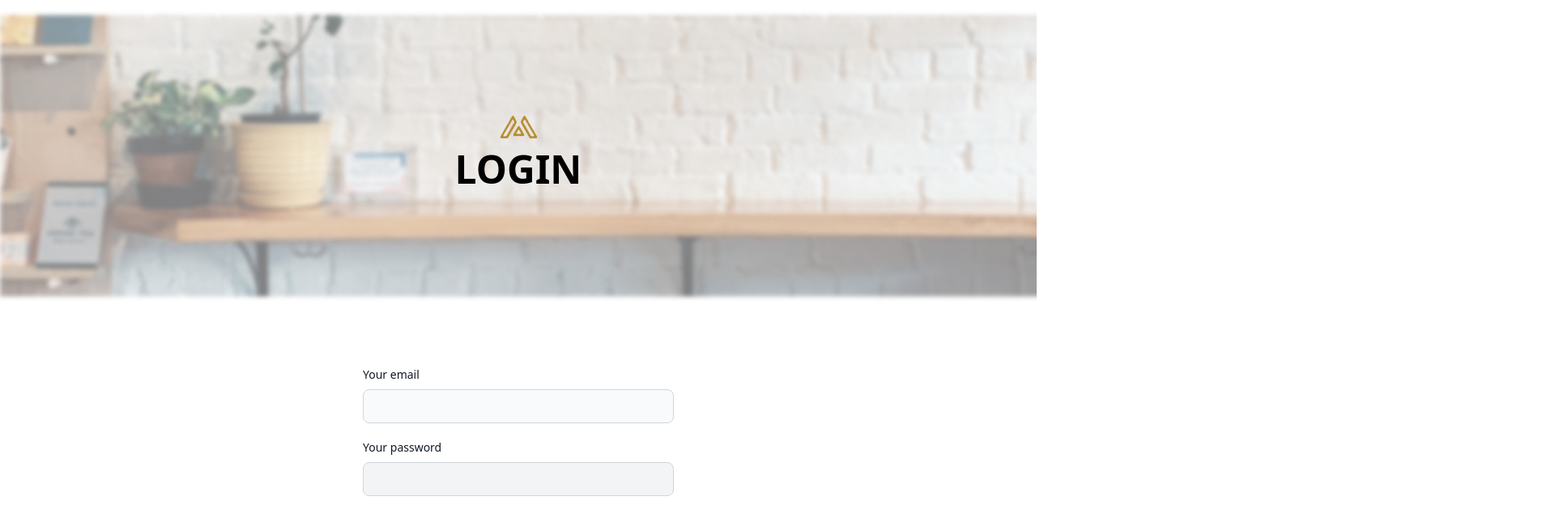
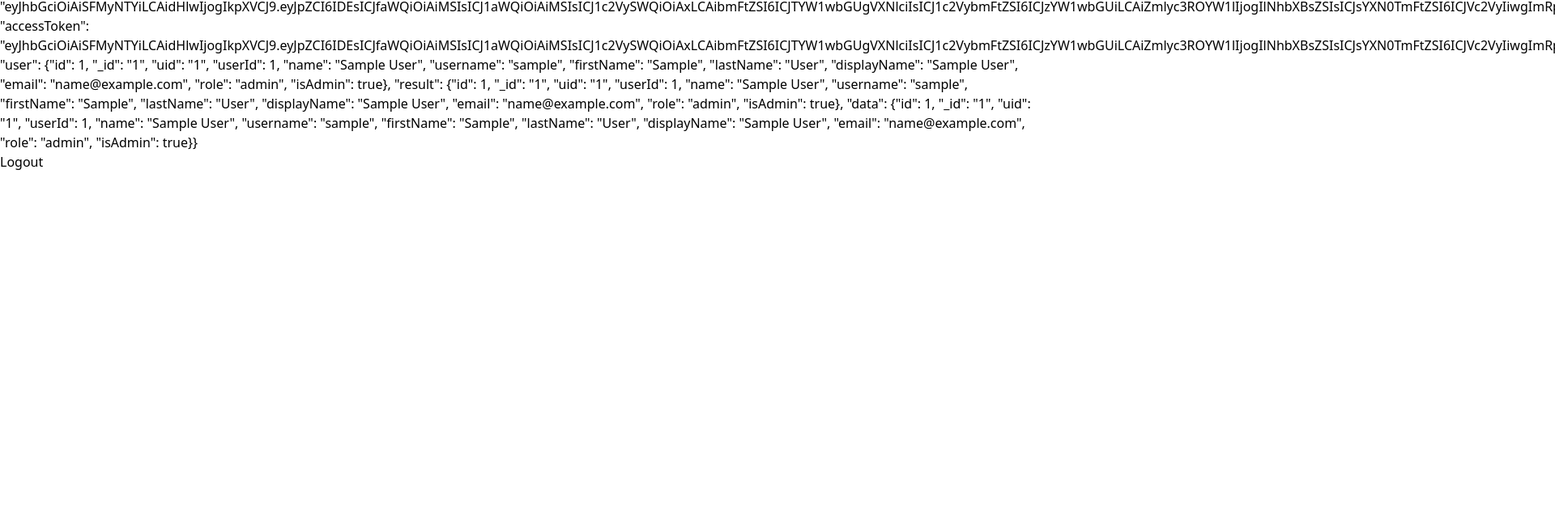
Before and after one commit to uttampun44/furniro, a React (Vite) app in the folder furniro-frontend/: page /users in a window 1280 px wide. Before the commit this address led to /login. Shown: the part 52-676 px from the top of the page at 81% size, 1920 px wide, since content can reach past the window. Built offline with nearby package versions, Linux system fonts and the light colour scheme; sample sign-in values are in the browser's storage.

Commit message:
adding routes file seperate

```diff
--- a/furniro-frontend/context/ContextProvider.tsx
+++ b/furniro-frontend/context/ContextProvider.tsx
@@ -1,32 +1,52 @@
-import React, { useState, ReactNode, createContext } from 'react';
+import React, { useState, ReactNode, createContext, useEffect } from 'react';
 
 type ContextProviderProps = {
     children?: ReactNode
 }
 type ContextValueType = {
-   isAuthenticated: boolean;
-   setAuthenticated: React.Dispatch<React.SetStateAction<boolean>>;
-}
-type user={
-   curentUser: string,
-   token:string
+   user:string | null
+   token:string | null,
+   setToken:React.Dispatch<React.SetStateAction<string | null>>
+   setUser:React.Dispatch<React.SetStateAction<string | null>>
 }
 
-type loginForm = {
-   email:string,
-   password:string
-}
 
 const Context = createContext<ContextValueType | undefined>(undefined);
 
 
 const ContextProvider = ({children}:ContextProviderProps) =>{
 
+   const [token, setToken] = useState<string | null>(() => {
+      return localStorage.getItem("Token");
+  });
+  const [user, setUser] =  useState<string | null>(localStorage.getItem("User"));
 
-    const [isAuthenticated, setAuthenticated] = useState(false);
+
+    useEffect(() => {
+      try {
+
+         if (token) {
+          localStorage.setItem("Token", token);
+          setToken(token);
+         }else{
+            localStorage.removeItem("Token")
+         }
+
+         if(user){
+            localStorage.setItem("User", user);
+            setUser(user);
+         }else{
+            localStorage.removeItem("User");
+         }
+
+       } catch (error) {
+         // console.error("Error parsing JSON from localStorage:", error);
+       }
+    }, [token, user])
+
 
   return(
-     <Context.Provider value={{isAuthenticated, setAuthenticated}}>
+     <Context.Provider value={{user, token, setToken, setUser}}>
         {children}
      </Context.Provider>
   )
--- a/furniro-frontend/src/App.tsx
+++ b/furniro-frontend/src/App.tsx
@@ -1,45 +1,14 @@
-import { BrowserRouter, Routes, Route, Navigate } from "react-router-dom";
-import Home from "./page/Home";
-import About from "./page/About";
-import Shop from "./page/Shop";
-import Contact from "./page/Contact";
-import Login from "./page/Login";
-import Signup from "./page/Signup";
-import { useEffect, useState } from "react";
-import UserDashboard from "./page/UserDashboard";
-import ContextProvider from '../context/ContextProvider';
-
+import { BrowserRouter } from "react-router-dom";
+import ContextProvider from "../context/ContextProvider";
+import AppRoutes from "./AppRoutes";
 
 function App() {
-  const [isLogin, setLogins] = useState<boolean>(false);
-
-  useEffect(() => {
-    const token = localStorage.getItem("Token") ? true : false;
-    if (token) {
-        setLogins(true);
-    }
-}, []);
-
   return (
-    <>
-
+    <ContextProvider>
       <BrowserRouter>
-      <ContextProvider>
-        <Routes>
-          <Route path="/" element={<Home />} />
-          <Route path="/about" element={<About />} />
-          <Route path="/shop" element={<Shop />} />
-          <Route path="/contact" element={<Contact />} />
-          <Route path="/login" element={<Login setLogins={setLogins} />} />
-          <Route path="/signup" element={<Signup />} />
-          <Route
-            path="/users"
-            element={isLogin ? <UserDashboard /> : <Navigate to="/login" />}
-          />
-        </Routes>
-        </ContextProvider>
+        <AppRoutes />
       </BrowserRouter>
-    </>
+    </ContextProvider>
   );
 }
 
--- /dev/null
+++ b/furniro-frontend/src/AppRoutes.tsx
@@ -0,0 +1,32 @@
+import {Routes, Route, Navigate } from "react-router-dom";
+import Home from "./page/Home";
+import About from "./page/About";
+import Shop from "./page/Shop";
+import Contact from "./page/Contact";
+import Login from "./page/Login";
+import Signup from "./page/Signup";
+import UserDashboard from "./page/UserDashboard";
+import { useContext } from "react";
+import { Context } from "../context/ContextProvider";
+
+const AppRoutes = () => {
+  const context = useContext(Context);
+
+  return (
+    <Routes>
+      <Route path="/" element={<Home />} />
+      <Route path="/about" element={<About />} />
+      <Route path="/shop" element={<Shop />} />
+      <Route path="/contact" element={<Contact />} />
+      <Route path="/login" element={<Login />} />
+      <Route path="/signup" element={<Signup />} />
+      <Route
+        path="/users"
+        element={context?.token ? <UserDashboard /> : <Navigate to="/login" />}
+      />
+      <Route path="*" element={<Navigate to="/" />} />
+    </Routes>
+  );
+};
+
+export default AppRoutes;
--- a/furniro-frontend/src/page/Login.tsx
+++ b/furniro-frontend/src/page/Login.tsx
@@ -2,57 +2,53 @@ import { Link, useNavigate } from "react-router-dom";
 import Backgroundpic from "../components/Backgroundpic";
 import Footer from "../components/Footer";
 import Header from "../components/Header";
-import {  useState } from "react";
+import { useContext, useState } from "react";
 import axios from "axios";
+import { Context } from "../../context/ContextProvider";
 
-interface formLogin{
-  email:string,
-  password:string
-}
-interface LoginProps {
-  setLogins: (value: boolean) => void;
+interface formLogin {
+  email: string;
+  password: string;
 }
 
-
-function Login({setLogins}:LoginProps) {
-
+function Login() {
   const users = useNavigate();
 
+  const context = useContext(Context);
+
   const [login, setLogin] = useState<formLogin>({
-    'email': '',
-    'password': ''
+    email: "",
+    password: "",
   });
   const [error, setError] = useState<string | null>(null);
 
-  const loginVal = (e: React.ChangeEvent<HTMLInputElement>) =>{
+  const loginVal = (e: React.ChangeEvent<HTMLInputElement>) => {
+    const { name, value } = e.target;
+    setLogin({
+      ...login,
+      [name]: value,
+    });
+  };
 
-     const {name, value} = e.target
-     setLogin({
-      ...login, [name]: value
-     })
-  }
+  const loginForm = async (e: React.FormEvent<HTMLFormElement>) => {
+    e.preventDefault();
+    try {
+      const response = await axios.post("/api/login", login, {
+        headers: {
+          Accept: "application/json",
+          "Content-Type": "application/json",
+        },
+      });
 
-  const loginForm = async(e: React.FormEvent<HTMLFormElement>) => {
-     e.preventDefault()
-    try {
-      const response = await axios.post('/api/login', login,{
+      if (response.status === 200) {
 
-          headers: {
-            Accept: 'application/json',
-            'Content-Type': 'application/json',
-          }
-        });
+        // console.log(response.data)
+        localStorage.setItem("Token", response.data.token);
 
-      if(response.status === 200)
-        {
-          console.log("login success", response.data.token)
-            localStorage.setItem("Token",response.data.token)
-            window.localStorage.setItem("isLogin", "true");
-          users('/users');
-          setLogins(true)
-        }else{
-           setLogins(false)
-        }
+        context?.setToken(response.data.token);
+        context?.setUser(JSON.stringify(response.data.user_details));
+        users("/users");
+      }
     } catch (error) {
       if (axios.isAxiosError(error) && error.response) {
         setError("Email or Password not matched");
@@ -60,7 +56,7 @@ function Login({setLogins}:LoginProps) {
         setError("An unexpected error occurred");
       }
     }
-  }
+  };
 
   return (
     <div>
@@ -69,7 +65,11 @@ function Login({setLogins}:LoginProps) {
         <Backgroundpic />
         <div className="login-content my-20 max-w-[1080px] mx-auto">
           <div className="form-content">
-            <form className="max-w-sm mx-auto" method="POST" onSubmit={loginForm}>
+            <form
+              className="max-w-sm mx-auto"
+              method="POST"
+              onSubmit={loginForm}
+            >
               <div className="mb-5">
                 <label
                   htmlFor="email"
@@ -82,7 +82,9 @@ function Login({setLogins}:LoginProps) {
                   id="email"
                   name="email"
                   className="bg-gray-50 border border-gray-300 text-gray-900 text-sm rounded-lg outline-none block w-full p-2.5 placeholder-gray-400"
-                  required onChange={loginVal} value={login.email}
+                  required
+                  onChange={loginVal}
+                  value={login.email}
                 />
               </div>
               <div className="mb-5">
@@ -97,7 +99,9 @@ function Login({setLogins}:LoginProps) {
                   id="password"
                   name="password"
                   className="bg-gray-100 border  border-gray-300 outline-none  text-gray-900 text-sm rounded-lg  block w-full p-2.5 placeholder-gray-400"
-                  required onChange={loginVal} value={login.password}
+                  required
+                  onChange={loginVal}
+                  value={login.password}
                 />
               </div>
               <div className="flex items-start mb-5">
--- a/furniro-frontend/src/page/UserDashboard.tsx
+++ b/furniro-frontend/src/page/UserDashboard.tsx
@@ -1,9 +1,13 @@
 import axios from "axios"
-import React, { useEffect } from "react"
+import React, { useContext, useEffect } from "react"
 import { useNavigate } from "react-router-dom"
+import { Context } from "../../context/ContextProvider"
 
 
 const UserDashboard: React.FC = () =>{
+
+  const context  = useContext(Context);
+
 
     const login = useNavigate();
 
@@ -17,6 +21,7 @@ const UserDashboard: React.FC = () =>{
                 }
               });
 
+              console.log(context)
 
              if(response.status === 200)
                 {
@@ -39,6 +44,7 @@ const UserDashboard: React.FC = () =>{
 
     return(
         <>
+        <h1>{context?.user}</h1>
           <form method="POST" onSubmit={logout}>
                  <button>Logout</button>
           </form>
--- a/furniro-frontend/vite.config.ts
+++ b/furniro-frontend/vite.config.ts
@@ -5,6 +5,7 @@ import react from '@vitejs/plugin-react'
 export default defineConfig({
   plugins: [react()],
   server: {
+    port: 3000,
     proxy: {
       '/api': {
         target: 'http://127.0.0.1:8000',
```
Also changed, not shown: 1 other file (tests, documents, lock files or other folders).
